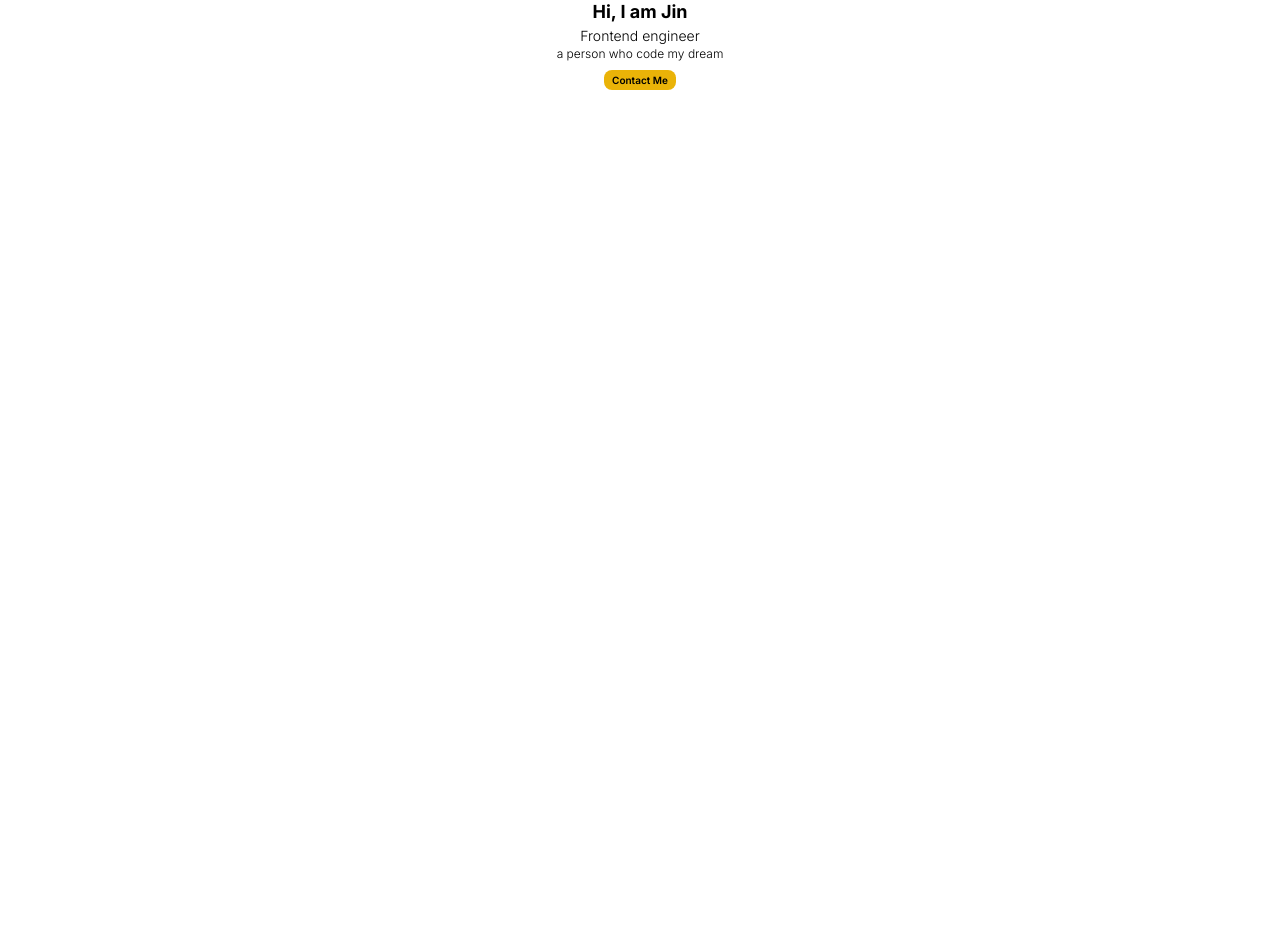
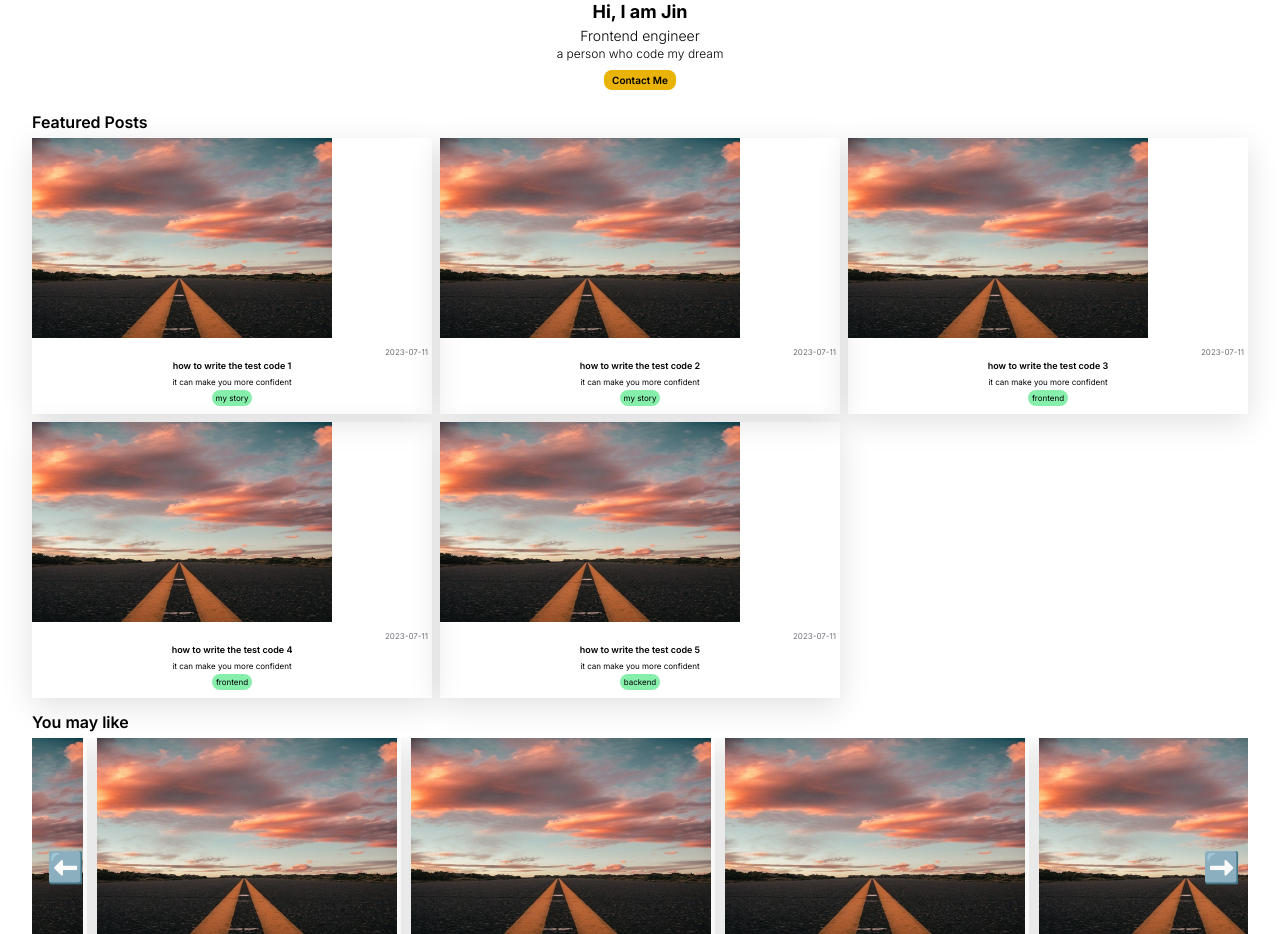
Before and after one commit to jinbaek78/nextjs-practice-blog, a Next.js app: page / in a window 1280 px wide. Shown: the part 178-1112 px from the top of the page. Before the commit the page ends 800 px from the top, so only its background shows below. Built offline with nearby package versions, Linux system fonts and the light colour scheme.

Commit message:
feat: add carousel function on home page

```diff
--- a/data/posts.json
+++ b/data/posts.json
@@ -7,7 +7,8 @@
     "description": "it can make you more confident",
     "category": "my story",
     "images": "roadwithsky2.jpeg",
-    "nextId": "2"
+    "nextId": "2",
+    "featured": true
   },
   {
     "id": "2",
@@ -18,7 +19,8 @@
     "category": "my story",
     "images": "roadwithsky2.jpeg",
     "previousId": "1",
-    "nextId": "3"
+    "nextId": "3",
+    "featured": true
   },
   {
     "id": "3",
@@ -29,7 +31,8 @@
     "category": "frontend",
     "images": "roadwithsky2.jpeg",
     "previousId": "2",
-    "nextId": "4"
+    "nextId": "4",
+    "featured": true
   },
   {
     "id": "4",
@@ -40,7 +43,8 @@
     "category": "frontend",
     "images": "roadwithsky2.jpeg",
     "previousId": "3",
-    "nextId": "5"
+    "nextId": "5",
+    "featured": true
   },
   {
     "id": "5",
@@ -51,7 +55,8 @@
     "category": "backend",
     "images": "roadwithsky2.jpeg",
     "previousId": "4",
-    "nextId": "6"
+    "nextId": "6",
+    "featured": true
   },
   {
     "id": "6",
@@ -62,7 +67,8 @@
     "category": "backend",
     "images": "roadwithsky2.jpeg",
     "previousId": "5",
-    "nextId": "7"
+    "nextId": "7",
+    "featured": false
   },
   {
     "id": "7",
@@ -73,7 +79,8 @@
     "category": "my story",
     "images": "roadwithsky2.jpeg",
     "previousId": "6",
-    "nextId": "8"
+    "nextId": "8",
+    "featured": false
   },
   {
     "id": "8",
@@ -84,7 +91,8 @@
     "category": "javascript",
     "images": "roadwithsky2.jpeg",
     "previousId": "7",
-    "nextId": "9"
+    "nextId": "9",
+    "featured": false
   },
   {
     "id": "9",
@@ -95,7 +103,8 @@
     "category": "frontend",
     "images": "roadwithsky2.jpeg",
     "previousId": "8",
-    "nextId": "10"
+    "nextId": "10",
+    "featured": false
   },
   {
     "id": "10",
@@ -106,7 +115,8 @@
     "category": "backend",
     "images": "roadwithsky2.jpeg",
     "previousId": "11",
-    "nextId": "12"
+    "nextId": "12",
+    "featured": false
   },
   {
     "id": "11",
@@ -117,7 +127,8 @@
     "category": "backend",
     "images": "roadwithsky2.jpeg",
     "previousId": "10",
-    "nextId": "12"
+    "nextId": "12",
+    "featured": false
   },
   {
     "id": "12",
@@ -128,7 +139,8 @@
     "category": "my story",
     "images": "roadwithsky2.jpeg",
     "previousId": "11",
-    "nextId": "13"
+    "nextId": "13",
+    "featured": false
   },
   {
     "id": "13",
@@ -139,7 +151,8 @@
     "category": "javascript",
     "images": "roadwithsky2.jpeg",
     "previousId": "12",
-    "nextId": "14"
+    "nextId": "14",
+    "featured": false
   },
   {
     "id": "14",
@@ -150,7 +163,8 @@
     "category": "javascript",
     "images": "roadwithsky2.jpeg",
     "previousId": "13",
-    "nextId": "15"
+    "nextId": "15",
+    "featured": false
   },
   {
     "id": "15",
@@ -160,6 +174,7 @@
     "description": "it can make you more confident",
     "category": "javascript",
     "images": "roadwithsky2.jpeg",
-    "previousId": "14"
+    "previousId": "14",
+    "featured": false
   }
 ]
--- a/package.json
+++ b/package.json
@@ -12,6 +12,7 @@
     "@types/node": "20.4.2",
     "@types/react": "18.2.15",
     "@types/react-dom": "18.2.7",
+    "@types/react-slick": "^0.23.10",
     "autoprefixer": "10.4.14",
     "eslint": "8.44.0",
     "eslint-config-next": "13.4.10",
@@ -22,8 +23,10 @@
     "react-dom": "18.2.0",
     "react-icons": "^4.10.1",
     "react-markdown": "^8.0.7",
+    "react-slick": "^0.29.0",
     "react-syntax-highlighter": "^15.5.0",
     "remark-gfm": "^3.0.1",
+    "slick-carousel": "^1.8.1",
     "tailwindcss": "3.3.3",
     "typescript": "5.1.6"
   },
--- a/service/posts.ts
+++ b/service/posts.ts
@@ -11,6 +11,7 @@ export type Post = {
   images: string;
   nextId?: string;
   previousId?: string;
+  featured: boolean;
 };
 
 export async function getPostDataAll(): Promise<Post[]> {
--- a/src/app/globals.css
+++ b/src/app/globals.css
@@ -27,3 +27,33 @@ body {
 .markdown > * {
   all: revert;
 }
+
+.slick-slide {
+  margin: 0 5px;
+}
+
+.slick-prev:before,
+.slick-next:before {
+  color: black !important;
+  opacity: 1 !important;
+  font-size: 30px !important;
+}
+
+.slick-prev:before {
+  content: '⬅️' !important;
+}
+
+.slick-next:before {
+  content: '➡️' !important;
+}
+
+.slick-next {
+  right: 25px !important;
+  top: 22% !important;
+}
+
+.slick-prev {
+  left: 15px !important;
+  top: 22% !important;
+  z-index: 1 !important;
+}
--- a/src/app/page.tsx
+++ b/src/app/page.tsx
@@ -1,9 +1,40 @@
+import Carousel from '@/components/Carousel';
+import { Post, getPostDataAll } from '../../service/posts';
 import Avatar from './components/Avatar';
+import PostCard from './components/PostCard';
 
-export default function Home() {
+export default async function Home() {
+  const posts = await getPostDataAll();
+  // const featured = posts.filter(post => post.featured)
+  // const notFeatured = posts.filter(post => !post.featured)
+  const featured: Post[] = [];
+  const notFeatured: Post[] = [];
+  posts.forEach((post) => {
+    if (post.featured) {
+      featured.push(post);
+      return;
+    }
+    notFeatured.push(post);
+  });
   return (
     <div>
       <Avatar />
+      <section className="my-3">
+        <h2 className="my-1 font-semibold">Featured Posts</h2>
+        <ul className=" \ grid grid-cols-3 gap-2 ">
+          {featured.map((post: Post) => (
+            <PostCard post={post} key={post.id} />
+          ))}
+        </ul>
+      </section>
+      <section>
+        <h2 className="my-1 font-semibold">You may like</h2>
+        <Carousel>
+          {notFeatured.map((post: Post) => (
+            <PostCard post={post} key={post.id} />
+          ))}
+        </Carousel>
+      </section>
     </div>
   );
 }
--- a/src/app/posts/page.tsx
+++ b/src/app/posts/page.tsx
@@ -1,6 +1,5 @@
 import Posts from '@/components/Posts';
 import { getPostDataAll } from '../../../service/posts';
-import PostCard from '../components/PostCard';
 
 type Props = {};
 export default async function page({}: Props) {
--- /dev/null
+++ b/src/components/Carousel.tsx
@@ -0,0 +1,22 @@
+'use client';
+
+import Slider from 'react-slick';
+import 'slick-carousel/slick/slick.css';
+import 'slick-carousel/slick/slick-theme.css';
+
+type Props = {
+  children: React.ReactNode;
+};
+export default function Carousel({ children }: Props) {
+  const settings = {
+    dots: false,
+    infinite: true,
+    slidesToShow: 4,
+    slidesToScroll: 2,
+    autoplay: true,
+    speed: 1000,
+    autoplaySpeed: 3500,
+  };
+
+  return <Slider {...settings}>{children}</Slider>;
+}
```
Also changed, not shown: 1 other file (tests, documents, lock files or other folders).
